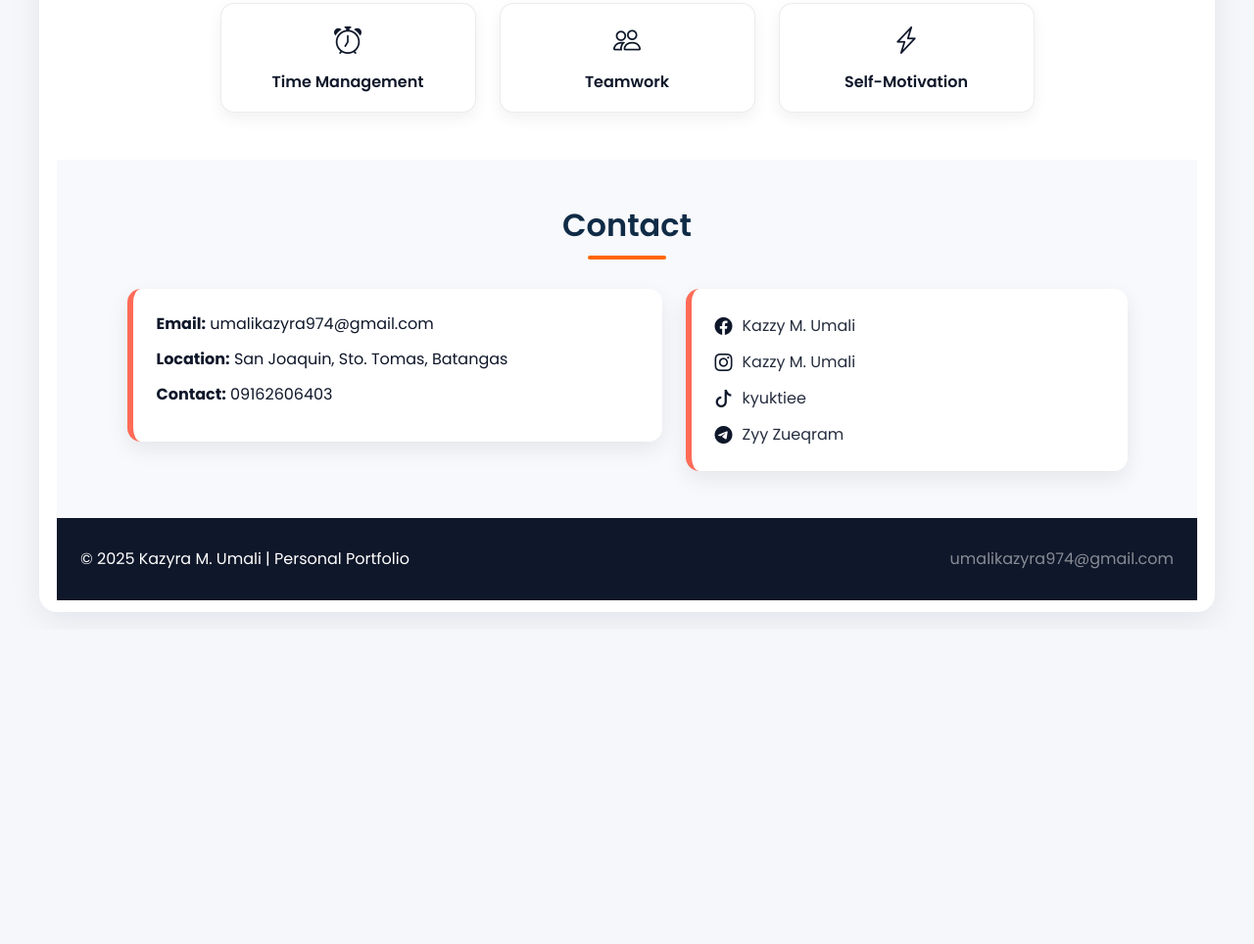
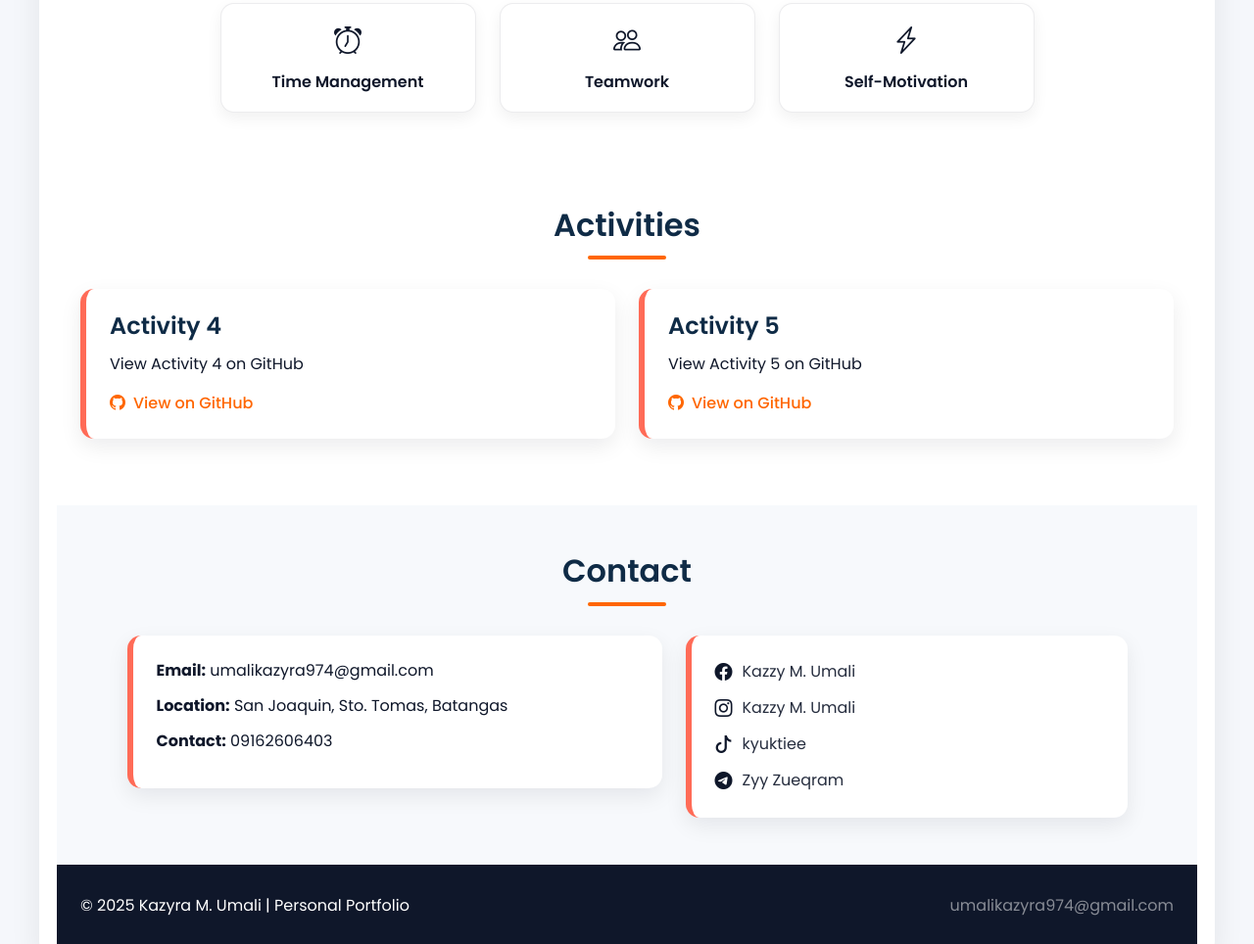
Before and after one commit to zyyie/zyyie.github.io, a plain HTML site: page index.html in a window 1280 px wide. Shown: the part 1484-2448 px from the top of the page at 98% size. Before the commit the page ends 2127 px from the top, so only its background shows below. Drawn offline with nearby package versions, Linux system fonts and the light colour scheme.

Commit message:
Added Activity Section

```diff
--- a/index.html
+++ b/index.html
@@ -152,6 +152,38 @@
       border-left: 6px solid #ff6b57;
     }
     .contact-info p { margin-bottom: 12px; }
+    /* Activities styles */
+    #activities { background: #ffffff; }
+    .activity-card {
+      background: #ffffff;
+      border-radius: 14px;
+      box-shadow: 0 8px 22px rgba(2,8,23,0.08);
+      padding: 24px;
+      margin-bottom: 20px;
+      border-left: 6px solid #ff6b57;
+      transition: transform .2s ease, box-shadow .2s ease;
+    }
+    .activity-card:hover {
+      transform: translateY(-4px);
+      box-shadow: 0 12px 28px rgba(2,8,23,0.12);
+    }
+    .activity-card h4 {
+      color: #0f2b46;
+      margin-bottom: 12px;
+      font-weight: 600;
+    }
+    .activity-card a {
+      color: #ff6600;
+      text-decoration: none;
+      display: inline-flex;
+      align-items: center;
+      gap: 8px;
+      font-weight: 500;
+    }
+    .activity-card a:hover {
+      color: #e65c00;
+      text-decoration: underline;
+    }
     /* Footer styles */
     footer { padding: 36px 0; }
     .footer-bar { display: flex; align-items: center; justify-content: space-between; gap: 16px; flex-wrap: wrap; }
@@ -201,6 +233,7 @@
             <li class="nav-item"><a class="nav-link" href="#home">Home</a></li>
             <li class="nav-item"><a class="nav-link" href="#about">About</a></li>
             <li class="nav-item"><a class="nav-link" href="#skills">Skills</a></li>
+            <li class="nav-item"><a class="nav-link" href="#activities">Activities</a></li>
             <li class="nav-item"><a class="nav-link" href="#contact">Contact</a></li>
           </ul>
         </div>
@@ -297,6 +330,33 @@
     </div>
   </section>
 
+  <!-- Activities Section -->
+  <section id="activities" class="py-5">
+    <div class="container">
+      <h2 class="section-title">Activities</h2>
+      <div class="row g-4 justify-content-center">
+        <div class="col-lg-6">
+          <div class="activity-card">
+            <h4>Activity 4</h4>
+            <p class="mb-3">View Activity 4 on GitHub</p>
+            <a href="https://github.com/zyyie/my-phone.git" target="_blank" rel="noopener noreferrer">
+              <i class="bi bi-github"></i> View on GitHub
+            </a>
+          </div>
+        </div>
+        <div class="col-lg-6">
+          <div class="activity-card">
+            <h4>Activity 5</h4>
+            <p class="mb-3">View Activity 5 on GitHub</p>
+            <a href="https://github.com/zyyie/marquez.git" target="_blank" rel="noopener noreferrer">
+              <i class="bi bi-github"></i> View on GitHub
+            </a>
+          </div>
+        </div>
+      </div>
+    </div>
+  </section>
+
     <!-- Contact Section -->
     <section id="contact" class="py-5">
     <div class="container">
```
